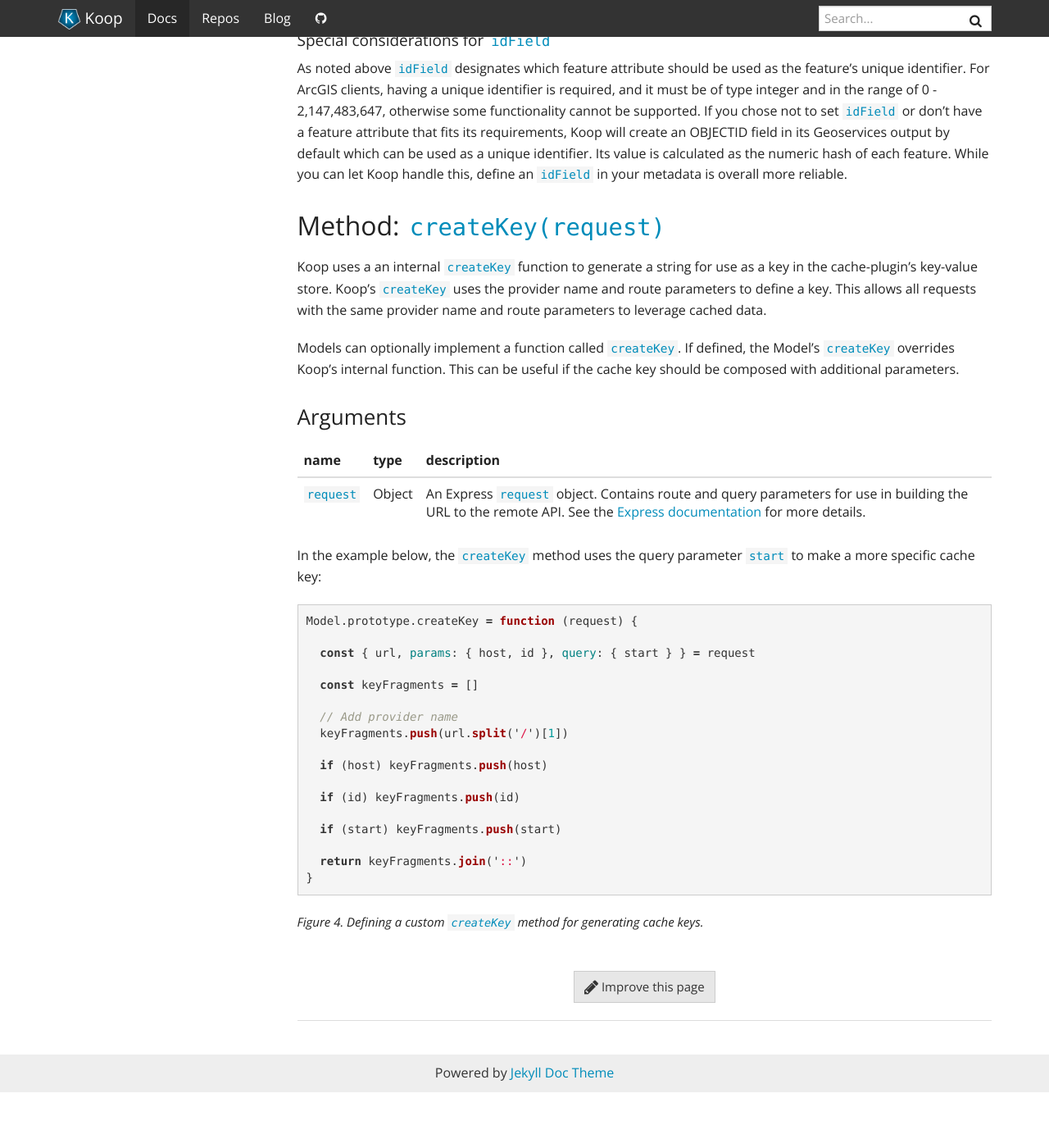
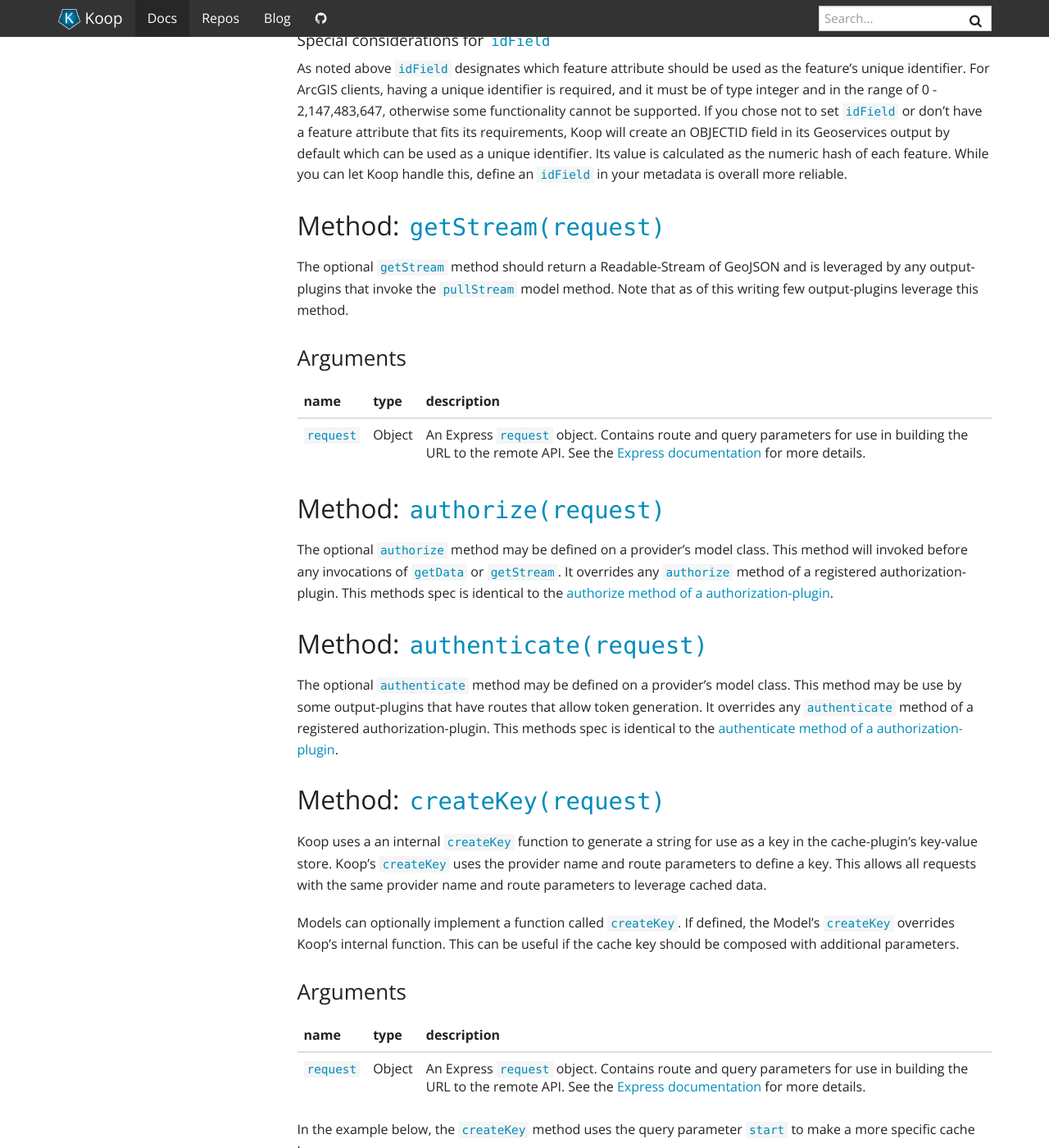
Before and after one commit to koopjs/koopjs.github.io, a Jekyll site: the page built from _docs/development/provider/model.md, in a window 1280 px wide and 1400 px high, scrolled down 4283 px. Shown: the whole window at 82% size. Built offline with Jekyll 4.4.1, drawn with Linux system fonts in a browser that asks for light colours; nearby versions of some CDN libraries; before the commit the page ends 5624 px from its top, so only the background shows below that.

Commit message:
chore: auth methods for providers

```diff
--- a/_docs/development/provider/model.md
+++ b/_docs/development/provider/model.md
@@ -129,6 +129,21 @@ You should add a `metadata` object to the GeoJSON returned from `getData` (see F
 #### Special considerations for `idField`
 As noted above `idField` designates which feature attribute should be used as the feature's unique identifier.  For ArcGIS clients, having a unique identifier is required, and it must be of type integer and in the range of 0 - 2,147,483,647, otherwise some functionality cannot be supported. If you chose not to set `idField` or don't have a feature attribute that fits its requirements, Koop will create an OBJECTID field in its Geoservices output by default which can be used as a unique identifier.  Its value is calculated as the numeric hash of each feature. While you can let Koop handle this, define an `idField` in your metadata is overall more reliable.
 
+## Method: `getStream(request)`
+The optional `getStream` method should return a Readable-Stream of GeoJSON and is leveraged by any output-plugins that invoke the `pullStream` model method.  Note that as of this writing few output-plugins leverage this method.
+
+### Arguments
+
+| name | type | description |
+| - | - | - |
+|`request`| Object | An Express `request` object. Contains route and query parameters for use in building the URL to the remote API. See the [Express documentation](https://expressjs.com/en/4x/api.html#req) for more details. |
+
+## Method: `authorize(request)`
+The optional `authorize` method may be defined on a provider's model class. This method will invoked before any invocations of `getData` or `getStream`. It overrides any `authorize` method of a registered authorization-plugin. This methods spec is identical to the [authorize method of a authorization-plugin](docs/development/authorization#authorize-function-authorizereq--promise).
+
+## Method: `authenticate(request)`
+The optional `authenticate` method may be defined on a provider's model class. This method may be use by some output-plugins that have routes that allow token generation. It overrides any `authenticate` method of a registered authorization-plugin. This methods spec is identical to the [authenticate method of a authorization-plugin](docs/development/authorization#authenticate-authenticatereq--promise).
+
 ## Method: `createKey(request)`
 Koop uses a an internal `createKey` function to generate a string for use as a key in the cache-plugin's key-value store. Koop's `createKey` uses the provider name and route parameters to define a key.  This allows all requests with the same provider name and route parameters to leverage cached data.
 
```
Also changed, not shown: _docs/development/authorization.md (+1 -1 lines).
